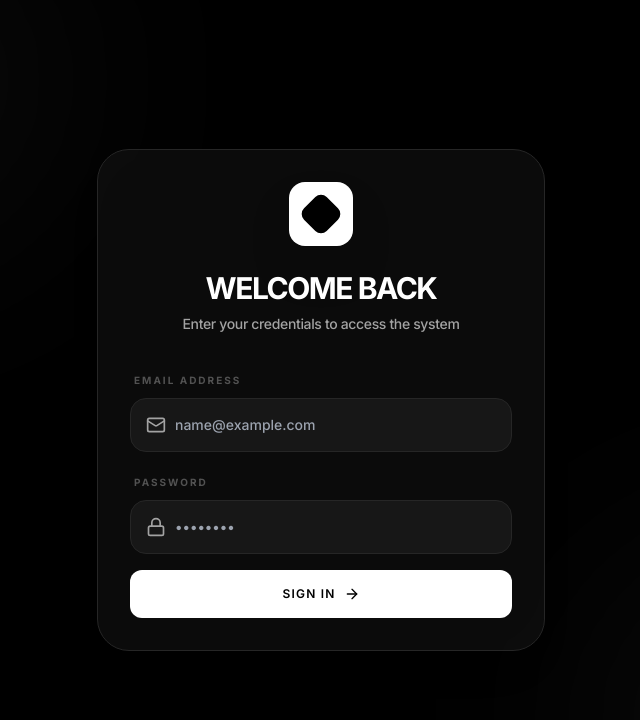
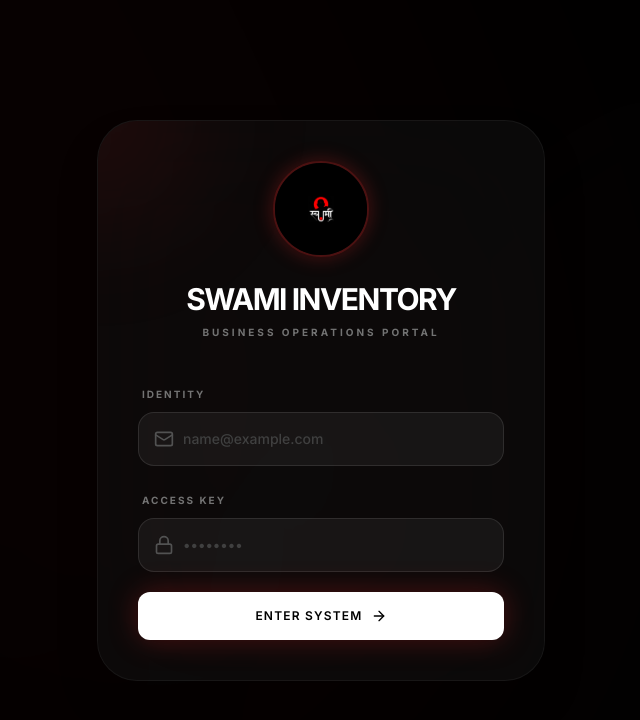
Before and after one commit to ketakipawar27/inventory_management-billing_system, a React (Vite) app in the folder frontend/: page / in a window 1280 px wide. Shown: the top 720 px of the page, without its empty margins (319-959 px from the left). Built offline with nearby package versions, Linux system fonts and the light colour scheme.

Commit message:
updated logo in lock and login screen

```diff
--- a/frontend/components/Layout.tsx
+++ b/frontend/components/Layout.tsx
@@ -109,8 +109,12 @@ const Layout: React.FC<{ children: React.ReactNode }> = ({ children }) => {
         <div className="p-6 flex flex-col h-full">
           <div className="flex items-center justify-between mb-10">
             <div className="flex items-center gap-3">
-              <div className="w-10 h-10 bg-black dark:bg-white rounded-xl flex items-center justify-center shadow-xl">
-                <div className="w-5 h-5 bg-white dark:bg-black rounded-md rotate-45" />
+              <div className="w-10 h-10 rounded-xl overflow-hidden shadow-xl border border-neutral-200 dark:border-neutral-800">
+                <img
+                  src="/static/swami_logo.jpg"
+                  alt="Swami Logo"
+                  className="w-full h-full object-cover"
+                />
               </div>
               <span className="text-2xl font-black tracking-tighter uppercase">Swami</span>
             </div>
@@ -140,8 +144,12 @@ const Layout: React.FC<{ children: React.ReactNode }> = ({ children }) => {
         {/* Header */}
         <header className="h-16 lg:h-20 border-b border-neutral-200 dark:border-neutral-900 flex items-center justify-between px-4 lg:px-10 bg-neutral-50/80 dark:bg-black/80 backdrop-blur-xl z-30 shrink-0">
           <div className="flex items-center gap-3">
-            <div className="lg:hidden w-8 h-8 bg-black dark:bg-white rounded-lg flex items-center justify-center shadow-lg">
-                <div className="w-4 h-4 bg-white dark:bg-black rounded-sm rotate-45" />
+            <div className="lg:hidden w-8 h-8 rounded-lg overflow-hidden shadow-lg border border-neutral-200 dark:border-neutral-800">
+                <img
+                  src="/static/swami_logo.jpg"
+                  alt="Swami Logo"
+                  className="w-full h-full object-cover"
+                />
             </div>
             <h1 className="text-sm lg:text-base font-black text-neutral-800 dark:text-neutral-200 uppercase tracking-[0.2em] truncate max-w-[150px] sm:max-w-none">
               {pageTitle}
@@ -201,8 +209,12 @@ const Layout: React.FC<{ children: React.ReactNode }> = ({ children }) => {
                 </div>
 
                 <div className="flex items-center gap-4 mb-10 p-4 rounded-2xl bg-neutral-50 dark:bg-neutral-900 border border-neutral-100 dark:border-neutral-800">
-                  <div className="w-12 h-12 rounded-xl bg-black dark:bg-white flex items-center justify-center font-black text-white dark:text-black">
-                    {user?.name?.substring(0, 2).toUpperCase() || 'SA'}
+                  <div className="w-12 h-12 rounded-xl overflow-hidden border border-neutral-200 dark:border-neutral-800 shadow-sm">
+                    <img
+                      src="/static/swami_logo.jpg"
+                      alt="Swami Logo"
+                      className="w-full h-full object-cover"
+                    />
                   </div>
                   <div>
                     <div className="text-sm font-black uppercase">{user?.name || 'Admin'}</div>
--- a/frontend/pages/LockScreen.tsx
+++ b/frontend/pages/LockScreen.tsx
@@ -1,4 +1,4 @@
-import React, { useState, useEffect } from 'react';
+import React, { useState } from 'react';
 import { motion, AnimatePresence } from 'framer-motion';
 import { Lock, ArrowRight, Loader2, LogOut } from 'lucide-react';
 import { useAuth } from '../context/AuthContext';
@@ -42,8 +42,8 @@ const LockScreen: React.FC = () => {
     exit: {
       opacity: 0,
       scale: 1.05,
-      filter: 'blur(10px)',
-      transition: { duration: 0.5, ease: [0.22, 1, 0.36, 1] }
+      filter: 'blur(20px)',
+      transition: { duration: 0.8, ease: [0.22, 1, 0.36, 1] }
     }
   };
 
@@ -58,36 +58,25 @@ const LockScreen: React.FC = () => {
   };
 
   return (
-    <div className="fixed inset-0 z-[100] flex items-center justify-center p-4 overflow-hidden">
-      {/* Subtle Background Animation */}
-      <div className="absolute inset-0 overflow-hidden pointer-events-none">
-        <motion.div
-          animate={{
-            scale: [1, 1.2, 1],
-            x: [0, 30, 0],
-            y: [0, -30, 0],
+    <div className="fixed inset-0 z-[100] flex items-center justify-center p-4 overflow-hidden bg-black">
+      {/* Background Image - Updated as per request */}
+      <motion.div
+        initial={{ scale: 1.1, opacity: 0 }}
+        animate={{ scale: 1, opacity: 0.7 }}
+        transition={{ duration: 2, ease: "easeOut" }}
+        className="absolute inset-0 z-0"
+      >
+        <img
+          src="/static/swami_samarth_wallpaper.jpg"
+          alt="Swami Samarth"
+          className="w-full h-full object-cover"
+          onError={(e) => {
+             // If wallpaper is missing, the screen stays dark/black
+             (e.target as HTMLImageElement).style.opacity = '0';
           }}
-          transition={{
-            duration: 20,
-            repeat: Infinity,
-            ease: "linear"
-          }}
-          className="absolute -top-[20%] -left-[10%] w-[60%] h-[60%] bg-blue-500/10 dark:bg-blue-500/5 rounded-full blur-[120px]"
         />
-        <motion.div
-          animate={{
-            scale: [1.2, 1, 1.2],
-            x: [0, -40, 0],
-            y: [0, 40, 0],
-          }}
-          transition={{
-            duration: 25,
-            repeat: Infinity,
-            ease: "linear"
-          }}
-          className="absolute -bottom-[20%] -right-[10%] w-[60%] h-[60%] bg-purple-500/10 dark:bg-purple-500/5 rounded-full blur-[120px]"
-        />
-      </div>
+        <div className="absolute inset-0 bg-gradient-to-t from-black via-black/60 to-transparent" />
+      </motion.div>
 
       <motion.div
         variants={containerVariants}
@@ -95,11 +84,15 @@ const LockScreen: React.FC = () => {
         animate={isUnlocking ? "exit" : "visible"}
         className="w-full max-w-sm relative z-10"
       >
-        <div className="bg-white/70 dark:bg-neutral-900/70 border border-neutral-200 dark:border-neutral-800 p-8 rounded-[2.5rem] shadow-2xl shadow-black/10 backdrop-blur-2xl text-center">
+        <div className="bg-neutral-900/40 backdrop-blur-2xl border border-white/10 p-8 rounded-[2.5rem] shadow-2xl text-center">
 
           <motion.div variants={itemVariants} className="relative inline-block mb-6">
-            <div className="w-24 h-24 rounded-3xl bg-neutral-100 dark:bg-neutral-800 border-2 border-neutral-200 dark:border-neutral-700 flex items-center justify-center font-black text-neutral-600 dark:text-neutral-400 text-3xl shadow-inner relative overflow-hidden group">
-               {user?.name?.substring(0, 2).toUpperCase() || 'SW'}
+            <div className="w-24 h-24 rounded-full bg-neutral-800/50 border-2 border-white/10 flex items-center justify-center shadow-2xl relative overflow-hidden group">
+               <img
+                 src="/static/swami_logo.jpg"
+                 alt="Swami Logo"
+                 className="w-full h-full object-cover scale-110 group-hover:scale-125 transition-transform duration-500"
+               />
                <motion.div
                  className="absolute inset-0 bg-gradient-to-tr from-transparent via-white/10 to-transparent -translate-x-full group-hover:translate-x-full transition-transform duration-1000"
                />
@@ -108,15 +101,15 @@ const LockScreen: React.FC = () => {
               initial={{ scale: 0 }}
               animate={{ scale: 1 }}
               transition={{ delay: 0.5, type: "spring", stiffness: 200 }}
-              className="absolute -bottom-2 -right-2 w-10 h-10 bg-black dark:bg-white rounded-2xl flex items-center justify-center shadow-lg border-4 border-white dark:border-neutral-900"
+              className="absolute -bottom-1 -right-1 w-9 h-9 bg-white rounded-full flex items-center justify-center shadow-lg border-4 border-neutral-900 z-10"
             >
-              <Lock size={16} className="text-white dark:text-black" />
+              <Lock size={14} className="text-black" />
             </motion.div>
           </motion.div>
 
           <motion.div variants={itemVariants}>
-            <h2 className="text-2xl font-black tracking-tighter uppercase mb-1 dark:text-white">{user?.name || 'Swami'}</h2>
-            <p className="text-neutral-500 dark:text-neutral-400 text-[10px] font-black uppercase tracking-widest mb-8">{user?.email || 'swami@gmail.com'}</p>
+            <h2 className="text-2xl font-black tracking-tighter uppercase mb-1 text-white">{user?.name || 'Swami'}</h2>
+            <p className="text-neutral-500 text-[10px] font-black uppercase tracking-widest mb-8">{user?.email || 'swami@gmail.com'}</p>
           </motion.div>
 
           <motion.form
@@ -131,7 +124,7 @@ const LockScreen: React.FC = () => {
                 value={password}
                 onChange={(e) => setPassword(e.target.value)}
                 autoFocus
-                className="block w-full px-6 py-4 bg-neutral-50/50 dark:bg-neutral-900/50 border border-neutral-200 dark:border-neutral-800 rounded-2xl text-sm font-medium focus:ring-2 focus:ring-black dark:focus:ring-white focus:border-transparent transition-all outline-none text-center dark:text-white"
+                className="block w-full px-6 py-4 bg-white/5 border border-white/10 rounded-2xl text-sm font-medium focus:ring-2 focus:ring-white focus:border-transparent transition-all outline-none text-center text-white placeholder:text-neutral-600"
                 placeholder="Enter password to unlock"
                 required
               />
@@ -152,7 +145,7 @@ const LockScreen: React.FC = () => {
 
             <Button
               type="submit"
-              className="w-full py-4 rounded-2xl bg-black dark:bg-white text-white dark:text-black font-black uppercase tracking-widest text-xs h-auto group overflow-hidden relative"
+              className="w-full py-4 rounded-2xl bg-white text-black font-black uppercase tracking-widest text-xs h-auto group overflow-hidden relative hover:bg-neutral-200 transition-colors shadow-lg"
               disabled={loading}
             >
               <AnimatePresence mode="wait">
@@ -187,7 +180,7 @@ const LockScreen: React.FC = () => {
             whileHover={{ scale: 1.05 }}
             whileTap={{ scale: 0.95 }}
             onClick={logout}
-            className="mt-8 flex items-center gap-2 text-neutral-400 hover:text-red-500 transition-colors mx-auto text-[10px] font-black uppercase tracking-widest"
+            className="mt-8 flex items-center gap-2 text-neutral-500 hover:text-white transition-colors mx-auto text-[10px] font-black uppercase tracking-widest"
           >
             <LogOut size={14} />
             Switch Account
--- a/frontend/pages/Login.tsx
+++ b/frontend/pages/Login.tsx
@@ -26,7 +26,6 @@ const Login: React.FC = () => {
         const data = { email, name: 'Swami' };
         setUserData(data);
         setIsSuccess(true);
-        // We wait for the animation to complete before calling setSession
       } else {
         setError('Invalid credentials. Please try again.');
         setLoading(false);
@@ -44,18 +43,26 @@ const Login: React.FC = () => {
   };
 
   return (
-    <div className="min-h-screen bg-neutral-50 dark:bg-black flex items-center justify-center p-4 relative overflow-hidden">
-      {/* Background Decorative Elements */}
-      <div className="absolute top-0 left-0 w-full h-full overflow-hidden z-0">
+    <div className="min-h-screen bg-black flex items-center justify-center p-4 relative overflow-hidden">
+      {/* Dynamic Background Elements */}
+      <div className="absolute inset-0 overflow-hidden z-0">
         <motion.div
-          animate={isSuccess ? { scale: 1.5, opacity: 0.8 } : {}}
-          transition={{ duration: 1.5, ease: [0.22, 1, 0.36, 1] }}
-          className="absolute -top-[10%] -left-[10%] w-[40%] h-[40%] bg-neutral-200 dark:bg-neutral-900 rounded-full blur-[120px] opacity-50"
+          animate={{
+            scale: [1, 1.2, 1],
+            rotate: [0, 90, 0],
+            opacity: [0.1, 0.2, 0.1]
+          }}
+          transition={{ duration: 15, repeat: Infinity, ease: "linear" }}
+          className="absolute -top-1/4 -left-1/4 w-full h-full bg-red-600/20 rounded-full blur-[150px]"
         />
         <motion.div
-          animate={isSuccess ? { scale: 1.5, opacity: 0.8 } : {}}
-          transition={{ duration: 1.5, ease: [0.22, 1, 0.36, 1] }}
-          className="absolute -bottom-[10%] -right-[10%] w-[40%] h-[40%] bg-neutral-200 dark:bg-neutral-900 rounded-full blur-[120px] opacity-50"
+          animate={{
+            scale: [1.2, 1, 1.2],
+            rotate: [0, -90, 0],
+            opacity: [0.1, 0.2, 0.1]
+          }}
+          transition={{ duration: 20, repeat: Infinity, ease: "linear" }}
+          className="absolute -bottom-1/4 -right-1/4 w-full h-full bg-neutral-900/50 rounded-full blur-[150px]"
         />
       </div>
 
@@ -65,7 +72,7 @@ const Login: React.FC = () => {
           <motion.div
             initial={{ opacity: 0 }}
             animate={{ opacity: 1 }}
-            className="fixed inset-0 z-50 flex items-center justify-center bg-white dark:bg-black"
+            className="fixed inset-0 z-50 flex items-center justify-center bg-black"
             onAnimationComplete={handleAnimationComplete}
             transition={{ duration: 0.8, delay: 0.5 }}
           >
@@ -80,31 +87,23 @@ const Login: React.FC = () => {
               }}
               className="text-center"
             >
-              <div className="w-24 h-24 bg-black dark:bg-white rounded-3xl flex items-center justify-center mx-auto mb-6 shadow-2xl">
+              <div className="w-32 h-32 bg-white rounded-full flex items-center justify-center mx-auto mb-6 shadow-[0_0_50px_rgba(255,255,255,0.3)]">
                 <motion.div
                   initial={{ pathLength: 0 }}
                   animate={{ pathLength: 1 }}
                   transition={{ duration: 0.5, delay: 0.5 }}
                 >
-                  <Check className="w-12 h-12 text-white dark:text-black" strokeWidth={3} />
+                  <Check className="w-16 h-16 text-black" strokeWidth={4} />
                 </motion.div>
               </div>
               <motion.h2
                 initial={{ y: 20, opacity: 0 }}
                 animate={{ y: 0, opacity: 1 }}
                 transition={{ delay: 0.6 }}
-                className="text-2xl font-black uppercase tracking-tighter"
+                className="text-3xl font-black uppercase tracking-tighter text-white"
               >
                 Welcome back, {userData?.name}
               </motion.h2>
-              <motion.p
-                initial={{ y: 10, opacity: 0 }}
-                animate={{ y: 0, opacity: 1 }}
-                transition={{ delay: 0.7 }}
-                className="text-neutral-500 mt-2"
-              >
-                Preparing your dashboard...
-              </motion.p>
             </motion.div>
           </motion.div>
         )}
@@ -116,30 +115,37 @@ const Login: React.FC = () => {
         transition={{ duration: 0.6, ease: [0.22, 1, 0.36, 1] }}
         className="w-full max-w-md z-10"
       >
-        <div className="bg-white dark:bg-neutral-900/50 backdrop-blur-2xl border border-neutral-200 dark:border-neutral-800 p-8 rounded-[2rem] shadow-2xl shadow-black/5">
-          <div className="flex flex-col items-center mb-8">
+        <div className="bg-neutral-900/40 backdrop-blur-3xl border border-white/5 p-10 rounded-[2.5rem] shadow-2xl relative overflow-hidden group">
+          {/* Subtle glow effect */}
+          <div className="absolute -top-24 -left-24 w-48 h-48 bg-red-600/10 rounded-full blur-3xl group-hover:bg-red-600/20 transition-colors duration-700" />
+
+          <div className="flex flex-col items-center mb-10">
             <motion.div
               layoutId="logo"
-              className="w-16 h-16 bg-black dark:bg-white rounded-2xl flex items-center justify-center shadow-2xl mb-6"
+              className="w-24 h-24 mb-6 relative rounded-full overflow-hidden border-2 border-red-600/30 shadow-[0_0_20px_rgba(220,38,38,0.3)]"
             >
-              <div className="w-8 h-8 bg-white dark:bg-black rounded-lg rotate-45" />
+              <img
+                src="/static/swami_logo.jpg"
+                alt="Swami Symbol"
+                className="w-full h-full object-cover"
+              />
             </motion.div>
-            <h1 className="text-3xl font-black tracking-tighter uppercase mb-2">Welcome Back</h1>
-            <p className="text-neutral-500 dark:text-neutral-400 text-sm font-medium tracking-tight">Enter your credentials to access the system</p>
+            <h1 className="text-3xl font-black tracking-tighter uppercase mb-2 text-white">Swami Inventory</h1>
+            <p className="text-neutral-500 text-[10px] font-black uppercase tracking-[0.3em]">Business Operations Portal</p>
           </div>
 
-          <form onSubmit={handleSubmit} className="space-y-4">
+          <form onSubmit={handleSubmit} className="space-y-5">
             <div className="space-y-2">
-              <label className="text-[10px] font-black uppercase tracking-[0.2em] text-neutral-400 dark:text-neutral-600 ml-1">Email Address</label>
+              <label className="text-[10px] font-black uppercase tracking-[0.2em] text-neutral-500 ml-1">Identity</label>
               <div className="relative group">
                 <div className="absolute inset-y-0 left-0 pl-4 flex items-center pointer-events-none">
-                  <Mail className="h-5 w-5 text-neutral-400 group-focus-within:text-black dark:group-focus-within:text-white transition-colors" />
+                  <Mail className="h-5 w-5 text-neutral-600 group-focus-within:text-red-500 transition-colors" />
                 </div>
                 <input
                   type="email"
                   value={email}
                   onChange={(e) => setEmail(e.target.value)}
-                  className="block w-full pl-11 pr-4 py-4 bg-neutral-50 dark:bg-neutral-900 border border-neutral-200 dark:border-neutral-800 rounded-2xl text-sm font-medium focus:ring-2 focus:ring-black dark:focus:ring-white focus:border-transparent transition-all outline-none"
+                  className="block w-full pl-11 pr-4 py-4 bg-white/5 border border-white/10 rounded-2xl text-sm font-medium focus:ring-2 focus:ring-red-500 focus:border-transparent transition-all outline-none text-white placeholder:text-neutral-700"
                   placeholder="name@example.com"
                   required
                 />
@@ -147,16 +153,16 @@ const Login: React.FC = () => {
             </div>
 
             <div className="space-y-2">
-              <label className="text-[10px] font-black uppercase tracking-[0.2em] text-neutral-400 dark:text-neutral-600 ml-1">Password</label>
+              <label className="text-[10px] font-black uppercase tracking-[0.2em] text-neutral-500 ml-1">Access Key</label>
               <div className="relative group">
                 <div className="absolute inset-y-0 left-0 pl-4 flex items-center pointer-events-none">
-                  <Lock className="h-5 w-5 text-neutral-400 group-focus-within:text-black dark:group-focus-within:text-white transition-colors" />
+                  <Lock className="h-5 w-5 text-neutral-600 group-focus-within:text-red-500 transition-colors" />
                 </div>
                 <input
                   type="password"
                   value={password}
                   onChange={(e) => setPassword(e.target.value)}
-                  className="block w-full pl-11 pr-4 py-4 bg-neutral-50 dark:bg-neutral-900 border border-neutral-200 dark:border-neutral-800 rounded-2xl text-sm font-medium focus:ring-2 focus:ring-black dark:focus:ring-white focus:border-transparent transition-all outline-none"
+                  className="block w-full pl-11 pr-4 py-4 bg-white/5 border border-white/10 rounded-2xl text-sm font-medium focus:ring-2 focus:ring-red-500 focus:border-transparent transition-all outline-none text-white placeholder:text-neutral-700"
                   placeholder="••••••••"
                   required
                 />
@@ -167,7 +173,7 @@ const Login: React.FC = () => {
               <motion.div
                 initial={{ opacity: 0, scale: 0.95 }}
                 animate={{ opacity: 1, scale: 1 }}
-                className="bg-red-50 dark:bg-red-500/10 border border-red-200 dark:border-red-500/20 text-red-600 dark:text-red-400 text-xs font-bold p-4 rounded-xl text-center"
+                className="bg-red-500/10 border border-red-500/20 text-red-500 text-[10px] font-black uppercase tracking-widest p-4 rounded-xl text-center"
               >
                 {error}
               </motion.div>
@@ -175,26 +181,13 @@ const Login: React.FC = () => {
 
             <Button
               type="submit"
-              className="w-full py-4 rounded-2xl bg-black dark:bg-white text-white dark:text-black font-black uppercase tracking-widest text-xs h-auto mt-4 group relative overflow-hidden"
+              className="w-full py-4 rounded-2xl bg-red-600 hover:bg-red-700 text-white font-black uppercase tracking-widest text-xs h-auto mt-6 group relative overflow-hidden shadow-[0_0_30px_rgba(220,38,38,0.3)] transition-all"
               disabled={loading || isSuccess}
             >
               <AnimatePresence mode="wait">
                 {loading ? (
-                  <motion.div
-                    key="loading"
-                    initial={{ opacity: 0 }}
-                    animate={{ opacity: 1 }}
-                    exit={{ opacity: 0 }}
-                  >
+                  <motion.div key="loading" initial={{ opacity: 0 }} animate={{ opacity: 1 }} exit={{ opacity: 0 }}>
                     <Loader2 className="w-5 h-5 animate-spin mx-auto" />
-                  </motion.div>
-                ) : isSuccess ? (
-                  <motion.div
-                    key="success"
-                    initial={{ opacity: 0, y: 20 }}
-                    animate={{ opacity: 1, y: 0 }}
-                  >
-                    <Check className="w-5 h-5 mx-auto" />
                   </motion.div>
                 ) : (
                   <motion.span
@@ -204,7 +197,7 @@ const Login: React.FC = () => {
                     animate={{ opacity: 1 }}
                     exit={{ opacity: 0 }}
                   >
-                    Sign In
+                    Enter System
                     <ArrowRight className="w-4 h-4 transition-transform group-hover:translate-x-1" />
                   </motion.span>
                 )}
```
Also changed, not shown: frontend/public/swami_logo.jpg (added).
